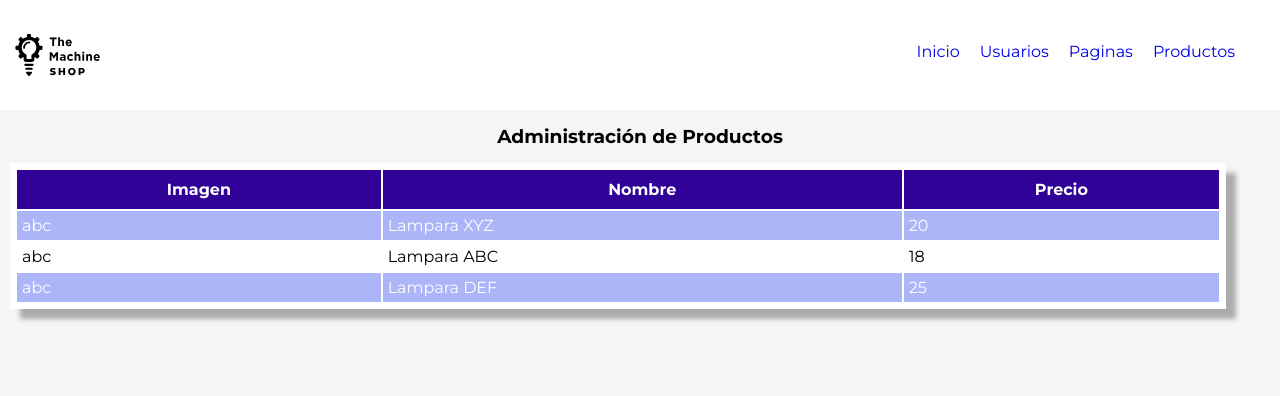
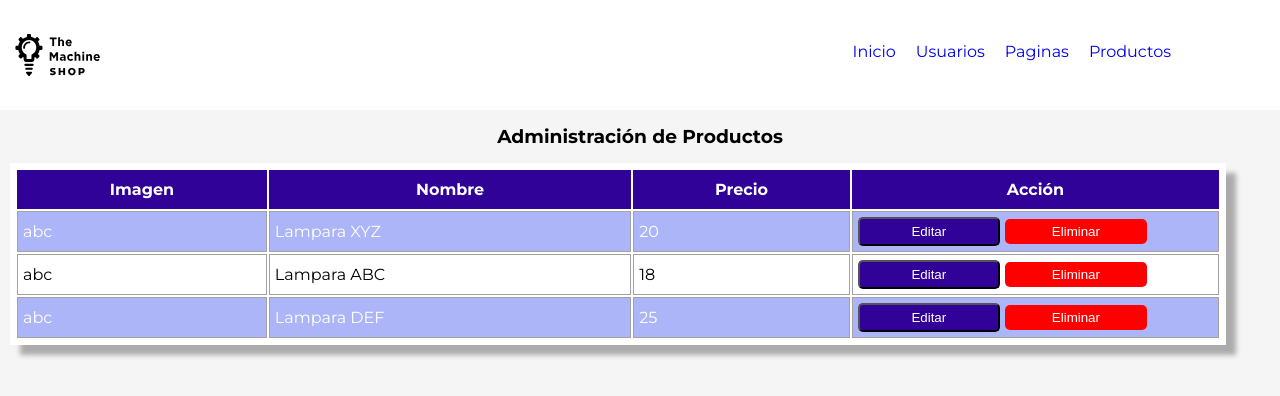
Before and after one commit to hernandw/themachineshop, a React (Vite) app in the folder frontend/: page /admin/products in a window 1280 px wide. Shown: the top 396 px of the page. Built offline with nearby package versions, Linux system fonts and the light colour scheme.

Commit message:
:sparkles: funcionalidad de usuarios y productos

```diff
--- a/frontend/src/App.css
+++ b/frontend/src/App.css
@@ -43,6 +43,8 @@ body {
 }
 
 .header {
+  max-width: 100vw;
+  width: 95%;
  display: flex;
  justify-content: space-between;
  align-items: center;
@@ -185,10 +187,29 @@ tr:nth-child(odd) td {
   background-color: var(--purple);
   color: var(--white);
   padding: 5px;
+  border: 1px solid var(--gray);
 }
 
 tr:nth-child(even) td {
   padding: 5px;
+  border: 1px solid var(--gray);
+}
+
+.buttonEdit {
+  color: var(--white);
+  background-color: var(--blue);
+  padding: 5px;
+  border-radius: 5px;
+  margin-right: 5px;
+  width: 100%;
+}
+.buttonDelete {
+  color: white;
+  background-color: red;
+  padding: 5px;
+  border-radius: 5px;
+  border: none;
+  width: 100%;
 }
 
 /* Menu de Usuarios */
@@ -616,6 +637,10 @@ span {
   gap: 20px;
   justify-content: flex-end;
  }
+
+ .buttonDelete, .buttonEdit {
+  width: 40%;
+ }
 }
 
 @media (min-width: 1000px) {
--- a/frontend/src/components/ProductAdd.jsx
+++ b/frontend/src/components/ProductAdd.jsx
@@ -37,6 +37,7 @@ export const ProductAdd = () => {
 							<th className='img'>Imagen</th>
 							<th className='name'>Nombre</th>
 							<th className='price'>Precio</th>
+							<th>Acción</th>
 						</tr>
 					</thead>
 					<tbody>
@@ -46,6 +47,10 @@ export const ProductAdd = () => {
 									<td>{producto.img}</td>
 									<td>{producto.name}</td>
 									<td>{producto.price}</td>
+									<td>
+				<button className="buttonEdit">Editar</button>
+				<button className="buttonDelete">Eliminar</button>
+			</td>
 								</tr>
 							))
 						}
--- a/frontend/src/components/User.jsx
+++ b/frontend/src/components/User.jsx
@@ -1,12 +1,17 @@
 import React from "react";
 
 export const User = ({ usuario }) => {
-	const {id, user, email, rol } = usuario;
+	const { id, user, email, rol } = usuario;
 	return (
 		<tr key={id}>
 			<td>{user}</td>
 			<td>{email}</td>
 			<td>{rol}</td>
+
+			<td>
+				<button className="buttonEdit">Editar</button>
+				<button className="buttonDelete">Eliminar</button>
+			</td>
 		</tr>
 	);
 };
--- a/frontend/src/components/Users.jsx
+++ b/frontend/src/components/Users.jsx
@@ -40,6 +40,7 @@ export const Users = () => {
 							<th className='user'>Usuario</th>
 							<th className='email'>Correo</th>
 							<th className='rol'>Rol</th>
+							<th>Acción</th>
 						</tr>
 					</thead>
 					<tbody>
```
